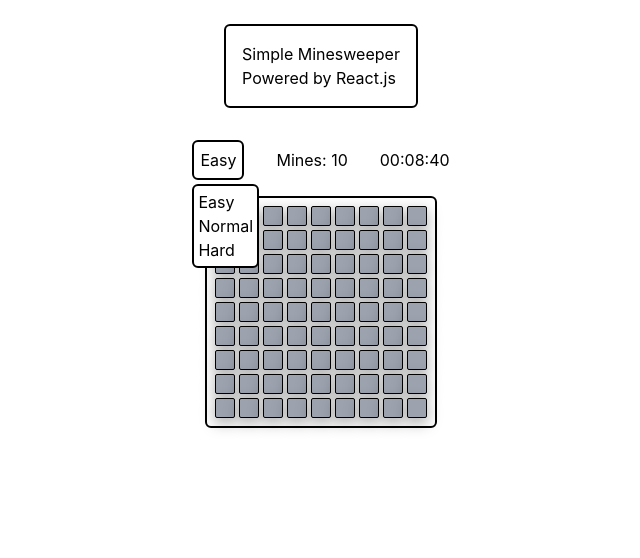
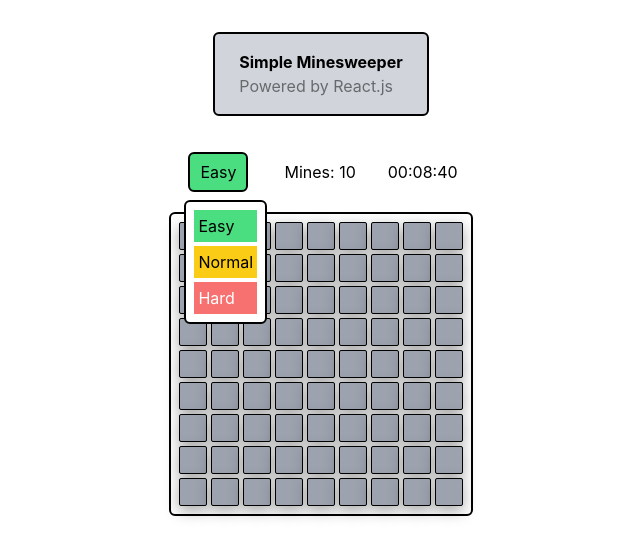
Before and after one commit to nitikhon/minesweeper-react, a React (Create React App) app in the folder app/: page / in a window 1280 px wide. Both pictures are taken after a click on the button "Easy". Shown: the top 558 px of the page, without its empty margins (319-959 px from the left). Built offline with nearby package versions, Linux system fonts and the light colour scheme; the HTML template or start-up script is replaced by a standard one.

Commit message:
minor styling

```diff
--- a/app/src/components/Board.jsx
+++ b/app/src/components/Board.jsx
@@ -265,8 +265,8 @@
     return (
         <div className="game-container">
             <div className="title-container">
-                <h1>Simple Minesweeper</h1>
-                <h2>Powered by React.js</h2>
+                <h1 className="font-bold">Simple Minesweeper</h1>
+                <h2 className="opacity-50">Powered by React.js</h2>
             </div>
             <div className="game-stats">
                 <DiffSelect diff={gameMode} onDiffChange={handleDiffChange} />
--- a/app/src/components/DiffSelect.jsx
+++ b/app/src/components/DiffSelect.jsx
@@ -17,15 +17,15 @@
       <div>
         <button
           onClick={toggleDropdown}
-          className='border-2 border-black p-1.5 rounded-md'
+          className={`_${props.diff}-button`}
         >
           <p>{props.diff[0].toUpperCase() + props.diff.slice(1)}</p>
         </button>
         {drop &&
           <ul className="diff-list border-2 border-black mt-1 p-1">
-            <li className="" onClick={() => toggleDiff('easy')}>Easy</li>
-            <li className="" onClick={() => toggleDiff('normal')}>Normal</li>
-            <li className="" onClick={() => toggleDiff('hard')}>Hard</li>
+            <li className="_easy" onClick={() => toggleDiff('easy')}>Easy</li>
+            <li className="_normal" onClick={() => toggleDiff('normal')}>Normal</li>
+            <li className="_hard" onClick={() => toggleDiff('hard')}>Hard</li>
           </ul>}
       </div>
     )
--- a/app/src/components/Game.css
+++ b/app/src/components/Game.css
@@ -1,9 +1,10 @@
 .game-container {
-    @apply flex flex-col justify-center items-center mt-2;
+    @apply flex flex-col justify-center items-center mt-4;
 }
 
 .title-container {
-    @apply mt-4 mb-8 border-2 border-black rounded-md p-4;
+    @apply bg-gray-300 mt-4 mb-8 border-2 border-black rounded-md
+    px-6 py-4;
 }
 
 .game-stats {
@@ -41,9 +42,33 @@
     @apply bg-red-300 font-bold;
 }
 
+._easy-button {
+    @apply bg-green-400 m-1 border-2 border-black px-2.5 py-1.5 rounded-md;
+}
+
+._normal-button {
+    @apply bg-yellow-400 m-1 border-2 border-black px-2.5 py-1.5 rounded-md;
+}
+
+._hard-button {
+    @apply bg-red-400 m-1 border-2 border-black px-2.5 py-1.5 rounded-md;
+}
+
+._easy {
+    @apply bg-green-400 m-1 p-1;
+}
+
+._normal {
+    @apply bg-yellow-400 m-1 p-1;
+}
+
+._hard {
+    @apply text-white bg-red-400 m-1 p-1;
+}
+
 @media (min-width: 640px) {
     .unrevealed, .revealed {
-        @apply w-5 h-5;
+        @apply w-7 h-7;
     }
 }
 
```
